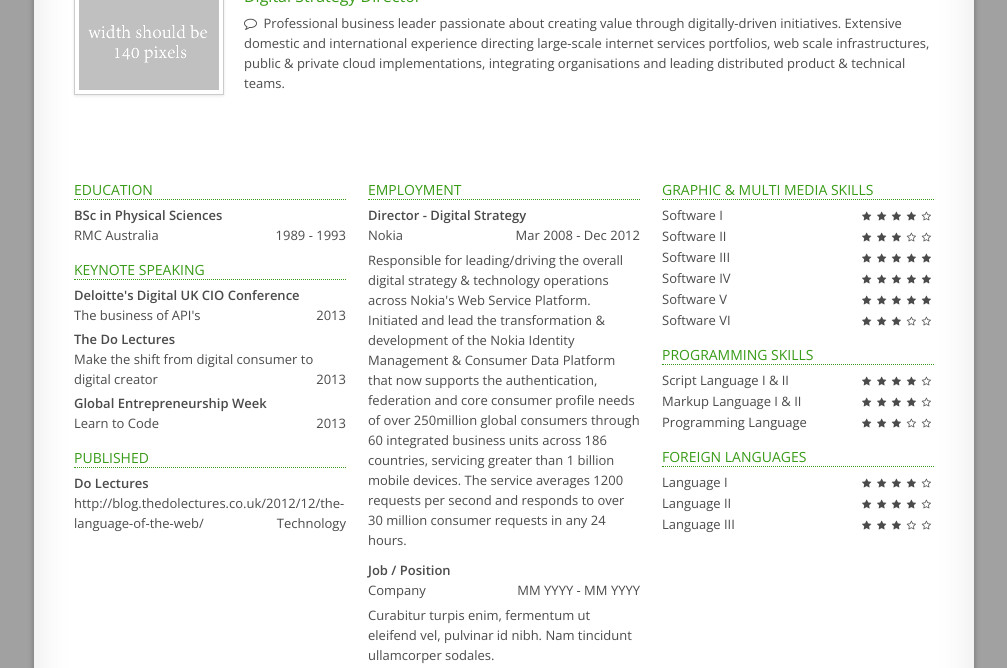
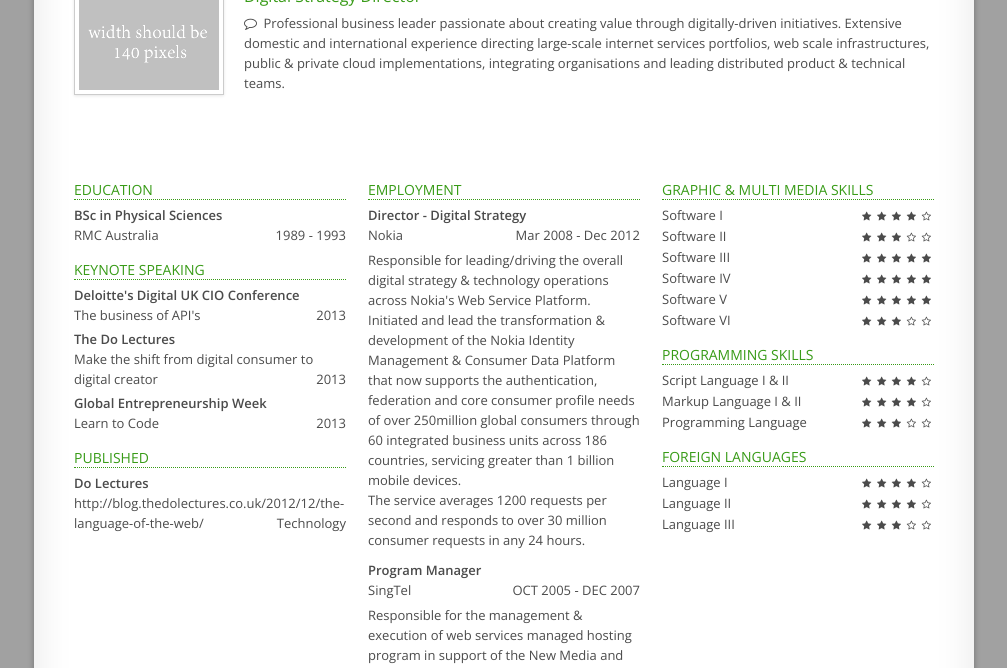
Before and after one commit to jonnylennon/jonnylennon, a plain HTML site: page index.html in a window 1280 px wide. Shown: the part 125-793 px from the top of the page, without its empty margins (136-1143 px from the left). Drawn offline with nearby package versions, Linux system fonts and the light colour scheme; some packages are replaced by stand-ins of ours; a script that the page names is missing.

Commit message:
Changes to Employment 2

```diff
--- a/index.html
+++ b/index.html
@@ -77,13 +77,12 @@
 					<h4 class="my-activity">Director - Digital Strategy</h4>
 					<h5 class="my-venture">Nokia<span>Mar 2008 - Dec 2012</span></h5>
 					<p  class="my-specifics">
-						Responsible for leading/driving the overall digital strategy & technology operations across Nokia's Web Service Platform. Initiated and lead the transformation & development of the Nokia Identity Management & Consumer Data Platform that now supports the authentication, federation and core consumer profile needs of over 250million global consumers through 60 integrated business units across 186 countries, servicing greater than 1 billion mobile devices. The service averages 1200 requests per second and responds to over 30 million consumer requests in any 24 hours.
+						Responsible for leading/driving the overall digital strategy & technology operations across Nokia's Web Service Platform.<br> Initiated and lead the transformation & development of the Nokia Identity Management & Consumer Data Platform that now supports the authentication, federation and core consumer profile needs of over 250million global consumers through 60 integrated business units across 186 countries, servicing greater than 1 billion mobile devices. <br>The service averages 1200 requests per second and responds to over 30 million consumer requests in any 24 hours.
 					</p>
-					<h4 class="my-activity">Job / Position</h4>
-					<h5 class="my-venture">Company <span>MM YYYY - MM YYYY</span></h5>
+					<h4 class="my-activity">Program Manager</h4>
+					<h5 class="my-venture">SingTel<span>OCT 2005 - DEC 2007</span></h5>
 					<p  class="my-specifics">
-						Curabitur turpis enim, fermentum ut eleifend vel, pulvinar id nibh.
-						Nam tincidunt ullamcorper sodales.
+						Responsible for the management & execution of web services managed hosting program in support of the New Media and Broadcasting division of Singapore Telecom.
 					</p>
 
 					<h3 class="my-caption">Internship</h3>
```
